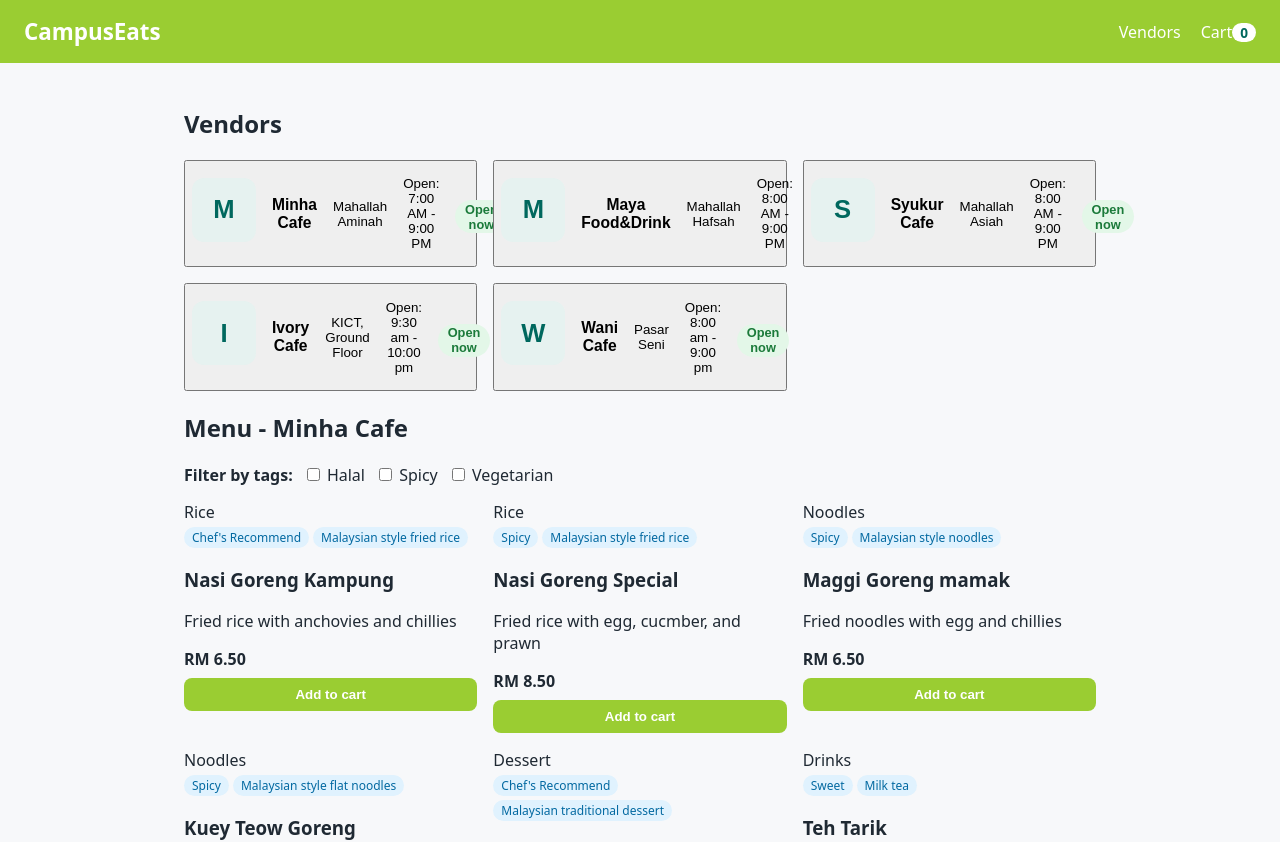
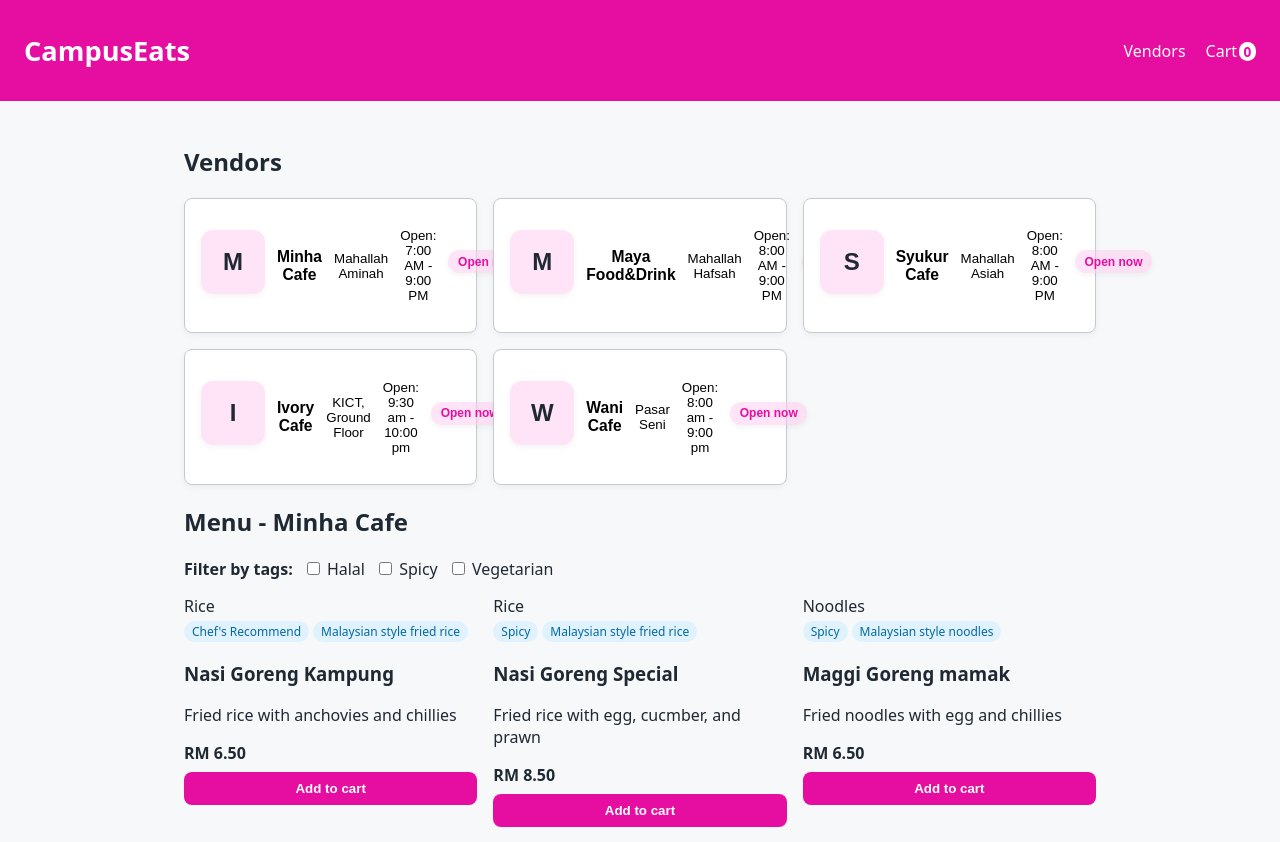
Before and after one commit to aishahmaisara2026/campuseats-2415896, a React (Vite) app: page / in a window 1280 px wide. Shown: the top 842 px of the page. Built offline with nearby package versions, Linux system fonts and the light colour scheme.

Commit message:
Changing my website design

```diff
--- a/src/index.css
+++ b/src/index.css
@@ -1,6 +1,6 @@
 :root {
-  --green: #00685e;
-  --green-light: #e6f2f0;
+  --pink: #e60ea1;
+  --pink-light: #fec7ed7d;
   --text: #1f2933;
   --muted: #616e7c;
   --bg: #f7f8fa;
@@ -17,20 +17,22 @@ body { margin: 0; }
   display: flex;
   justify-content: space-between;
   align-items: center;
-  padding: 1rem 1.5rem;
-  background: yellowgreen;
+  padding: 2rem 1.5rem;
+  background: var(--pink);
   color: #fff;
 }
-.logo { margin: 0; font-size: 1.4rem; }
+.logo { margin: 0; font-size: 1.7rem; }
 .nav { display: flex; gap: 1.25rem; }
 .nav a { color: #fff; text-decoration: none; }
+
 .badge {
   background: #fff;
-  color: var(--green);
+  color: var(--pink);
   border-radius: 999px;
-  padding: 0 0.5rem;
+  padding: 0 0.3rem;
   font-weight: 700;
   font-size: 0.85rem;
+  margin-left: 0.1rem;
 }
 
 .container { max-width: 960px; margin: 0 auto; padding: 1.5rem; }
@@ -43,25 +45,55 @@ body { margin: 0; }
   padding: 1rem;
   box-shadow: 0 1px 3px rgba(0, 0, 0, 0.08);
 }
+
 .card h2, .card h3 { margin: 0 0 0.25rem; }
-.vendor-card { display: flex; gap: 1rem; align-items: center; }
+
+.vendor-card { background: #ffffff;
+  border: 1px solid #c5cbd3;
+  border-radius: 8px;
+  padding: 1rem;
+  display: flex;
+  align-items: center;
+  justify-content: space-between;
+  gap: 0.75rem;
+  box-shadow: 0 2px 6px rgba(0, 0, 0, 0.05);
+  box-sizing: border-box; /* Prevents overflow */
+  width: 100%; }
+
 .thumb {
   width: 64px; height: 64px; flex-shrink: 0;
   display: grid; place-items: center;
-  background: var(--green-light); color: var(--green);
-  border-radius: var(--radius); font-size: 1.6rem; font-weight: 700;
+  background: var(--pink-light); color: var(--text);
+  border-radius: var(--radius); font-size: 1.5rem; font-weight: 700;
   margin-bottom: 0.5rem;
+  box-shadow: 0 2px 6px rgba(0, 0, 0, 0.05);
 }
+
 .muted { color: var(--muted); margin: 0.2rem 0; font-size: 0.9rem; }
 .price { font-weight: 700; margin: 0.5rem 0; }
-.status { display: inline-block; margin-top: 0.4rem; padding: 0.1rem 0.6rem; border-radius: 999px; font-size: 0.8rem; font-weight: 600; }
-.status.open { background: #e3f7e8; color: #1b7a3a; }
-.status.closed { background: #fdecea; color: #b3261e; }
+
+.status { display: inline-block; padding: 0.3rem 0.6rem;
+  border-radius: 12px;
+  font-weight: bold;
+  font-size: 0.75rem;
+  white-space: nowrap; /* Keeps "Open now" on one line */
+  flex-shrink: 0; }
+
+.status.open { background: var(--pink-light); color: var(--pink);
+  border-radius: var(--radius); font-size: 1 rem; font-weight: 600;
+  margin-bottom: 0.5rem; box-shadow: 0 2px 6px rgba(0, 0, 0, 0.05);}
+
+.status.closed { background: var(--pink-light); color: var(--pink);
+  border-radius: var(--radius); font-size: 1 rem; font-weight: 600;
+  margin-bottom: 0.5rem;box-shadow: 0 2px 6px rgba(0, 0, 0, 0.05); }
+
 .btn {
   width: 100%; padding: 0.55rem; border: 0; border-radius: 8px;
-  background: yellowgreen; color: #fff; font-weight: 600; cursor: pointer;
+  background: var(--pink); color: #fff; font-weight: 600; cursor: pointer;
 }
-.btn:disabled { background: #c5cbd3; cursor: not-allowed; }
+.btn:disabled { background: #b7b6b6b1; cursor: not-allowed; box-shadow: 0 2px 6px rgba(0, 0, 0, 0.05); }
+
+.empty-msg { color: #b3261e; font-size: 1.4rem; }
 
 .footer { text-align: center; color: var(--muted); padding: 2rem 1rem; font-size: 0.85rem; }
 
```
